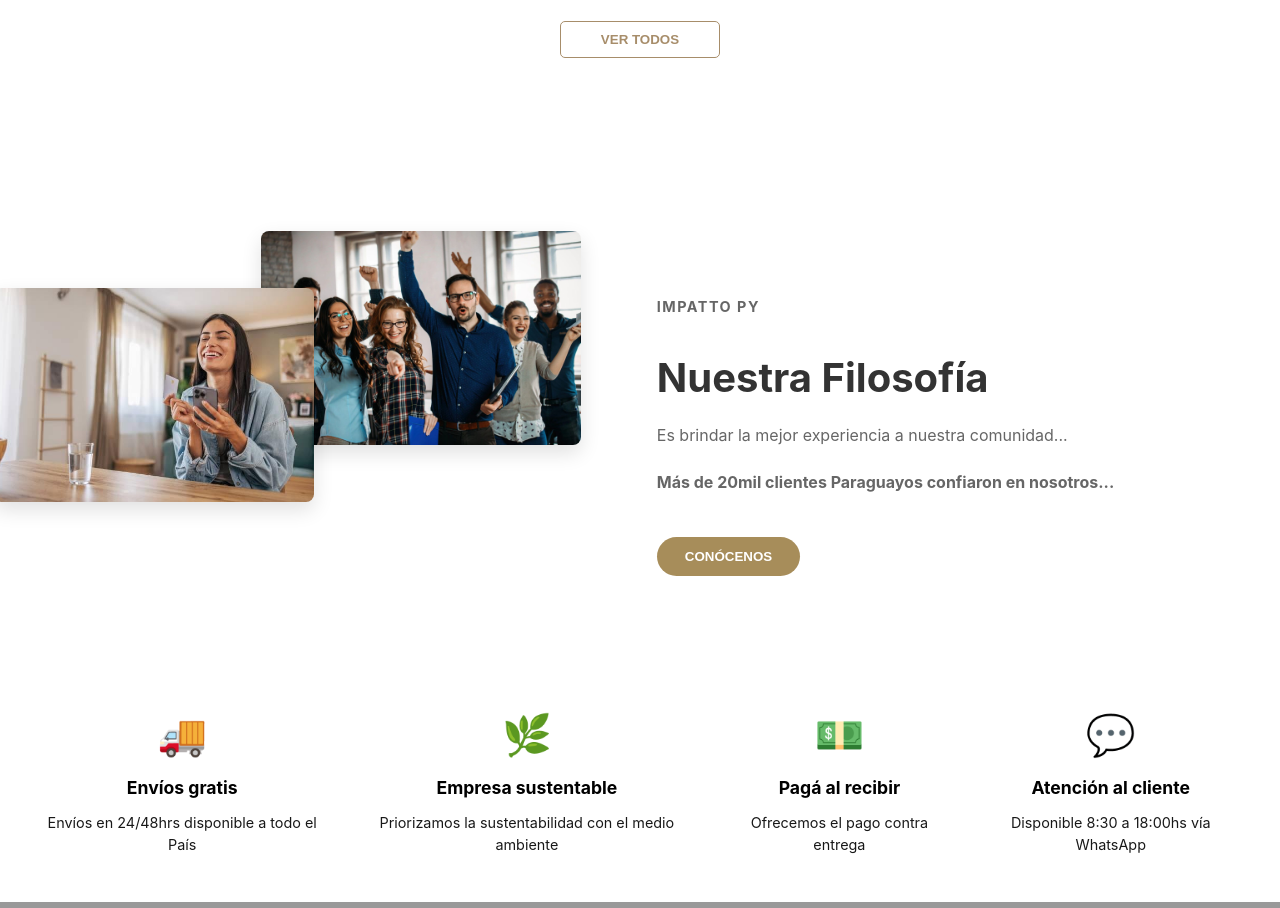
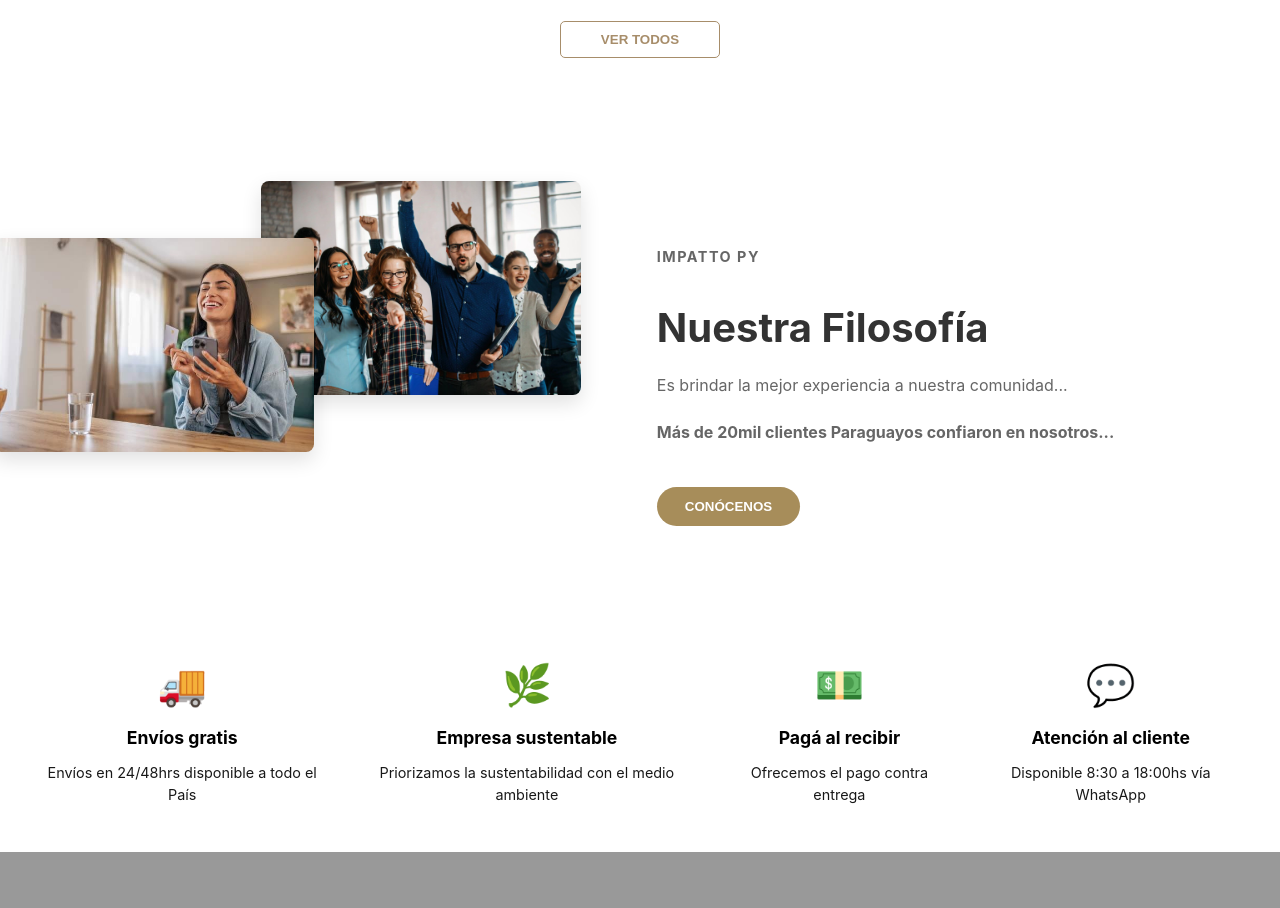
Before and after one commit to Javiermu97/impattopyproyect, a Next.js app: page / in a window 1280 px wide. Shown: the part 1180-2088 px from the top of the page. Built offline with nearby package versions, Linux system fonts and the light colour scheme; no server answers; the database is empty.

Commit message:
Primer commit: proyecto Flutter

```diff
--- a/app/globals.css
+++ b/app/globals.css
@@ -146,7 +146,7 @@ button { cursor: pointer; border: none; padding: 10px 20px; border-radius: 5px;
 .offer-badge { position: absolute; top: 10px; left: 10px; background-color: #ff4500; color: white; padding: 5px 10px; border-radius: 3px; font-size: 0.8em; font-weight: bold; }
 
 /* Nuestra Filosofía Section */
-.philosophy-section { background-color: white; padding: 50px 0; margin: 50px 0 0 0; }
+.philosophy-section { background-color: white; padding: 50px 0; margin: 0; }
 .philosophy-container { max-width: 1100px; margin: 0 auto; padding: 0 20px; display: flex; align-items: center; gap: 2rem; }
 .philosophy-image-container { position: relative; flex: 1; min-height: 400px; }
 .philosophy-img { position: absolute; border-radius: 8px; box-shadow: 0 8px 20px rgba(0, 0, 0, 0.12); object-fit: cover; transition: transform 0.3s ease; height: auto; }
```
